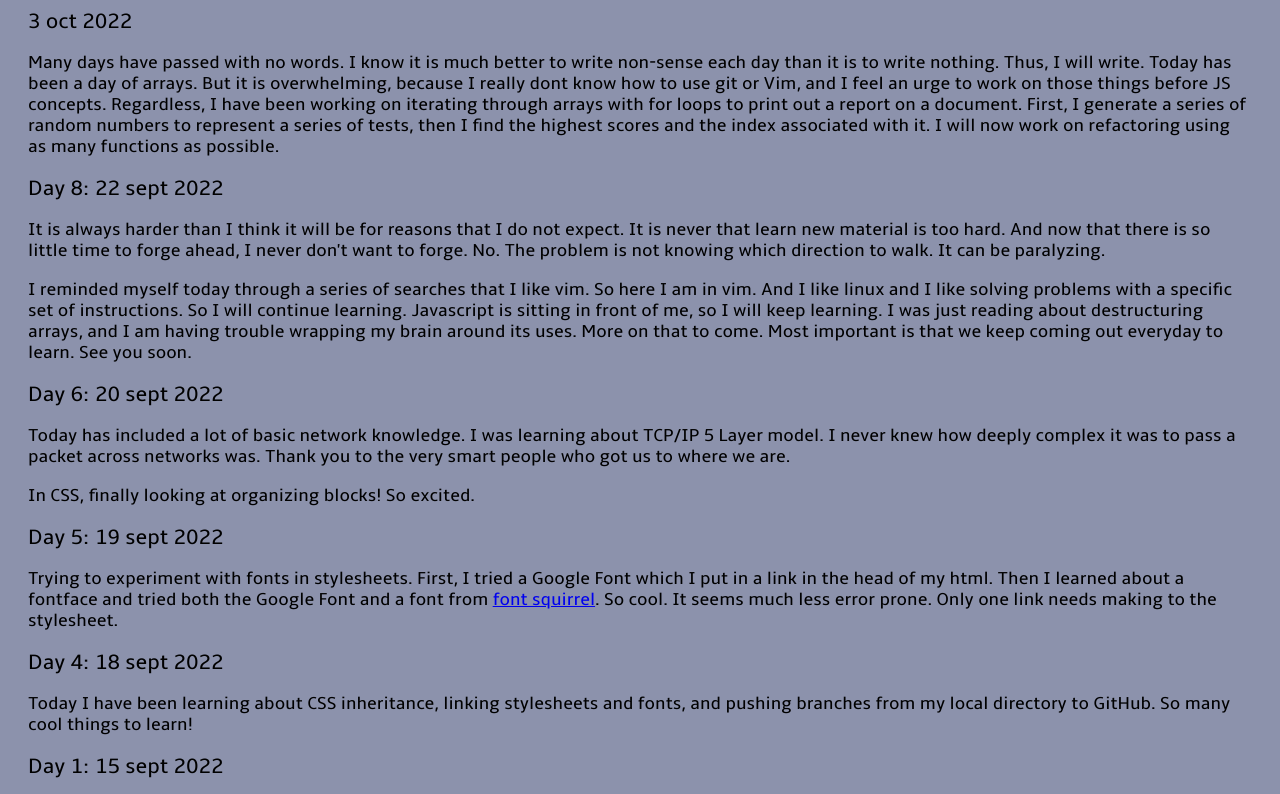
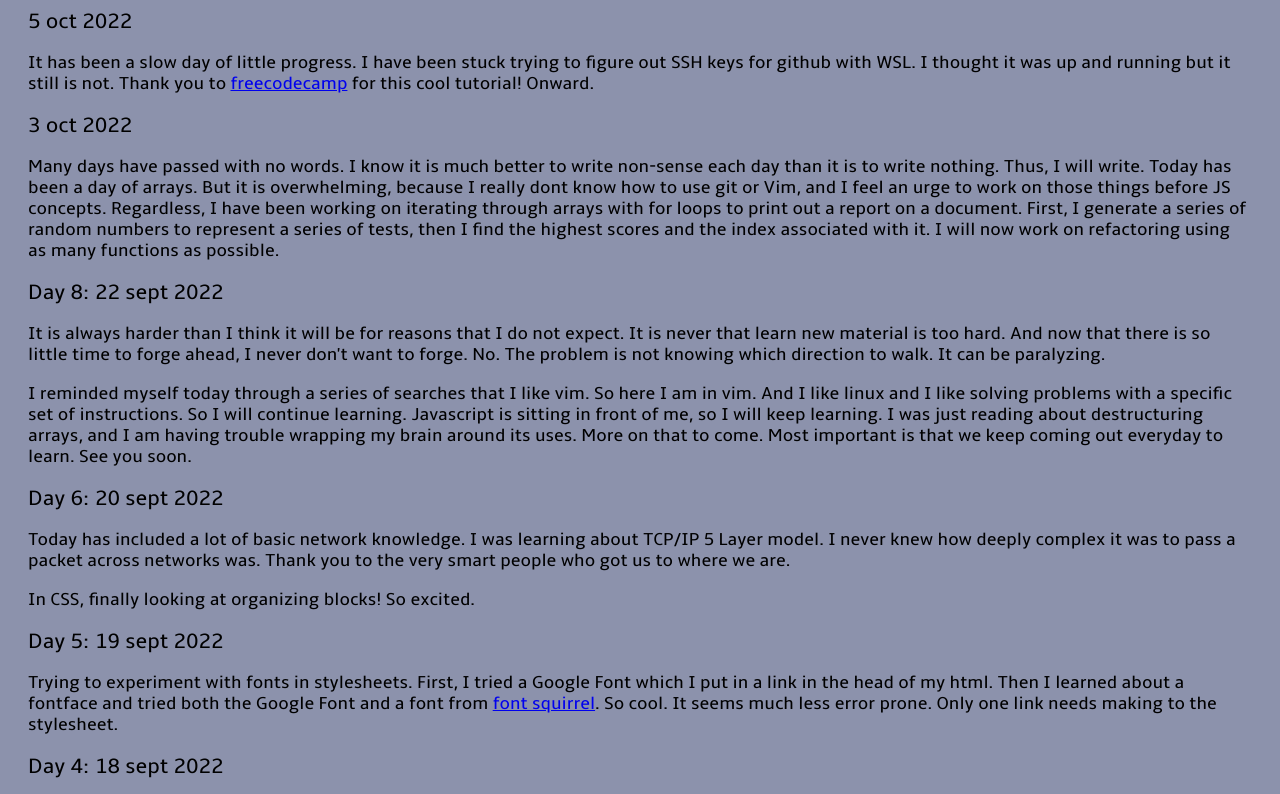
Before and after one commit to johnedisc/johnedisc.github.io, a plain HTML site: page blog.html in a window 1280 px wide. Shown: the part 83-877 px from the top of the page. Drawn offline with Linux system fonts and the light colour scheme.

Commit message:
Update blog.html

```diff
--- a/blog.html
+++ b/blog.html
@@ -11,6 +11,9 @@
     </head>
     <body>
         <h1>100 Days of Code</h1>
+	    <h2>5 oct 2022</h2>
+	    <p>It has been a slow day of little progress. I have been stuck trying to figure out SSH keys for github with WSL. I thought it was up and running but it
+		    still is not. Thank you to <a href="https://www.freecodecamp.org/news/git-and-github-crash-course/">freecodecamp</a> for this cool tutorial! Onward.</p>
 	<h2>3 oct 2022</h2>
 	<p>Many days have passed with no words. I know it is much better to write non-sense each day than it is to write nothing. Thus, I will write.
 	Today has been a day of arrays. But it is overwhelming, because I really dont know how to use git or Vim, and I feel an urge to work on those things
```
